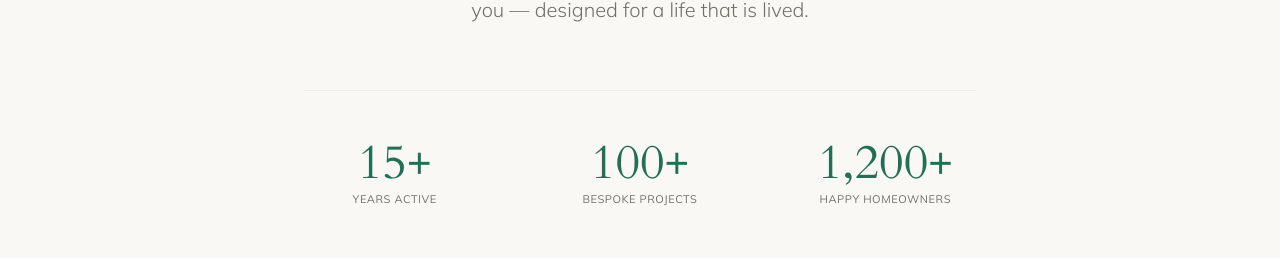
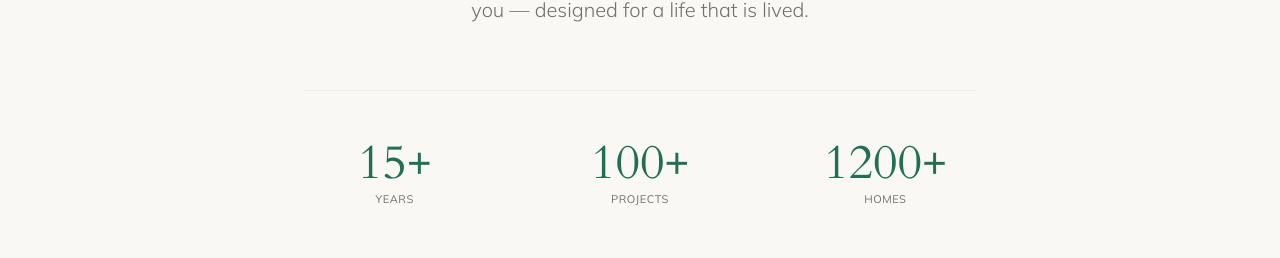
Before and after one commit to pragyalmathur-dev/La-Isla-Landing-Page-New-, a React (Vite) app: page / in a window 1280 px wide. Shown: the part 1239-1497 px from the top of the page. Built offline with nearby package versions, Linux system fonts and the light colour scheme.

Commit message:
style: update stats labels and add Loliem background
- Shorten statistic labels for cleaner UI.
- Add optional background image support to the Loliem promo section via JSON.

```diff
--- a/src/App.tsx
+++ b/src/App.tsx
@@ -705,15 +705,15 @@ export default function App() {
             <div className="grid grid-cols-3 gap-6 md:gap-16 mt-16 pt-12 border-t border-brand-line/40 w-full max-w-2xl">
               <div>
                 <span className="block font-serif text-4xl md:text-5xl text-green-brand mb-1">15+</span>
-                <span className="block font-sans text-[11px] uppercase tracking-wider text-brand-muted">Years Active</span>
+                <span className="block font-sans text-[11px] uppercase tracking-wider text-brand-muted">Years</span>
               </div>
               <div>
                 <span className="block font-serif text-4xl md:text-5xl text-green-brand mb-1">100+</span>
-                <span className="block font-sans text-[11px] uppercase tracking-wider text-brand-muted">Bespoke Projects</span>
+                <span className="block font-sans text-[11px] uppercase tracking-wider text-brand-muted">Projects</span>
               </div>
               <div>
-                <span className="block font-serif text-4xl md:text-5xl text-green-brand mb-1">1,200+</span>
-                <span className="block font-sans text-[11px] uppercase tracking-wider text-brand-muted">Happy Homeowners</span>
+                <span className="block font-serif text-4xl md:text-5xl text-green-brand mb-1">1200+</span>
+                <span className="block font-sans text-[11px] uppercase tracking-wider text-brand-muted">Homes</span>
               </div>
             </div>
 
@@ -723,6 +723,21 @@ export default function App() {
 
       {/* ==================== LOLIEM PROMO BLOCK ==================== */}
       <section id="loliem" className="py-28 px-6 md:px-12 bg-brand-sage text-center text-brand-ink relative overflow-hidden">
+
+        {/* Optional background image with a luxurious overlay */}
+        {content.loliem.bgImage && (
+          <div className="absolute inset-0 z-0 animate-fade-in">
+            <img
+              src={content.loliem.bgImage}
+              alt="Loliem background scene"
+              className="w-full h-full object-cover object-center select-none"
+              referrerPolicy="no-referrer"
+            />
+            {/* Elegant multi-layered gradient overlay to match the brand aesthetic & guarantee flawless legibility */}
+            <div className="absolute inset-0 bg-[#e7eee8]/90 mix-blend-multiply" />
+            <div className="absolute inset-0 bg-gradient-to-b from-[#e3eae4]/95 via-[#e3eae4]/85 to-[#e3eae4]/95" />
+          </div>
+        )}
 
         {/* Subtle decorative vector backdrop */}
         <div className="absolute top-1/2 left-1/2 -translate-x-1/2 -translate-y-1/2 w-[550px] h-[550px] border border-green-brand/5 rounded-full pointer-events-none" />
@@ -1652,7 +1667,15 @@ export default function App() {
                             const split = e.target.value.split("\n\n");
                             setContent(prev => ({ ...prev, loliem: { ...prev.loliem, paragraphs: split } }));
                           }}
-                          className="w-full bg-slate-950 text-slate-100 border border-slate-850 outline-none px-3.5 py-2 text-xs focus:border-[#4D8F75] rounded font-mono"
+                          className="w-full bg-slate-950 text-slate-100 border border-slate-850 outline-none px-3.5 py-2 text-xs focus:border-[#4D8F75] rounded font-mono mb-3"
+                        />
+                        <label className="block text-[11px] text-slate-400 uppercase tracking-widest mb-1.5">Background Image URL</label>
+                        <input
+                          type="text"
+                          value={content.loliem.bgImage || ""}
+                          onChange={(e) => updateContentField("loliem", "bgImage", e.target.value)}
+                          className="w-full bg-slate-950 text-slate-100 border border-slate-850 outline-none px-3.5 py-2 text-xs focus:border-[#4D8F75] rounded"
+                          placeholder="e.g. https://images.unsplash.com/..."
                         />
                       </div>
                     </div>
--- a/src/data/content.json
+++ b/src/data/content.json
@@ -33,7 +33,8 @@
     "paragraphs": [
       "Loliem is the kind of place you arrive at and immediately exhale.",
       "Days unfold without much planning — a short walk to the cliffs, evenings by the sea, or quiet moments shared with neighbours who feel just as at ease."
-    ]
+    ],
+    "bgImage": "https://images.unsplash.com/photo-1544735716-392fe2489ffa?auto=format&fit=crop&q=80&w=1600"
   },
   "mapSection": {
     "title": "Our project on the map",
--- a/src/types.ts
+++ b/src/types.ts
@@ -110,6 +110,7 @@ export interface LandingContent {
     eyebrow: string;
     title: string;
     paragraphs: string[];
+    bgImage?: string;
   };
   mapSection: MapSection;
   projectInfo: ProjectInfo;
```
